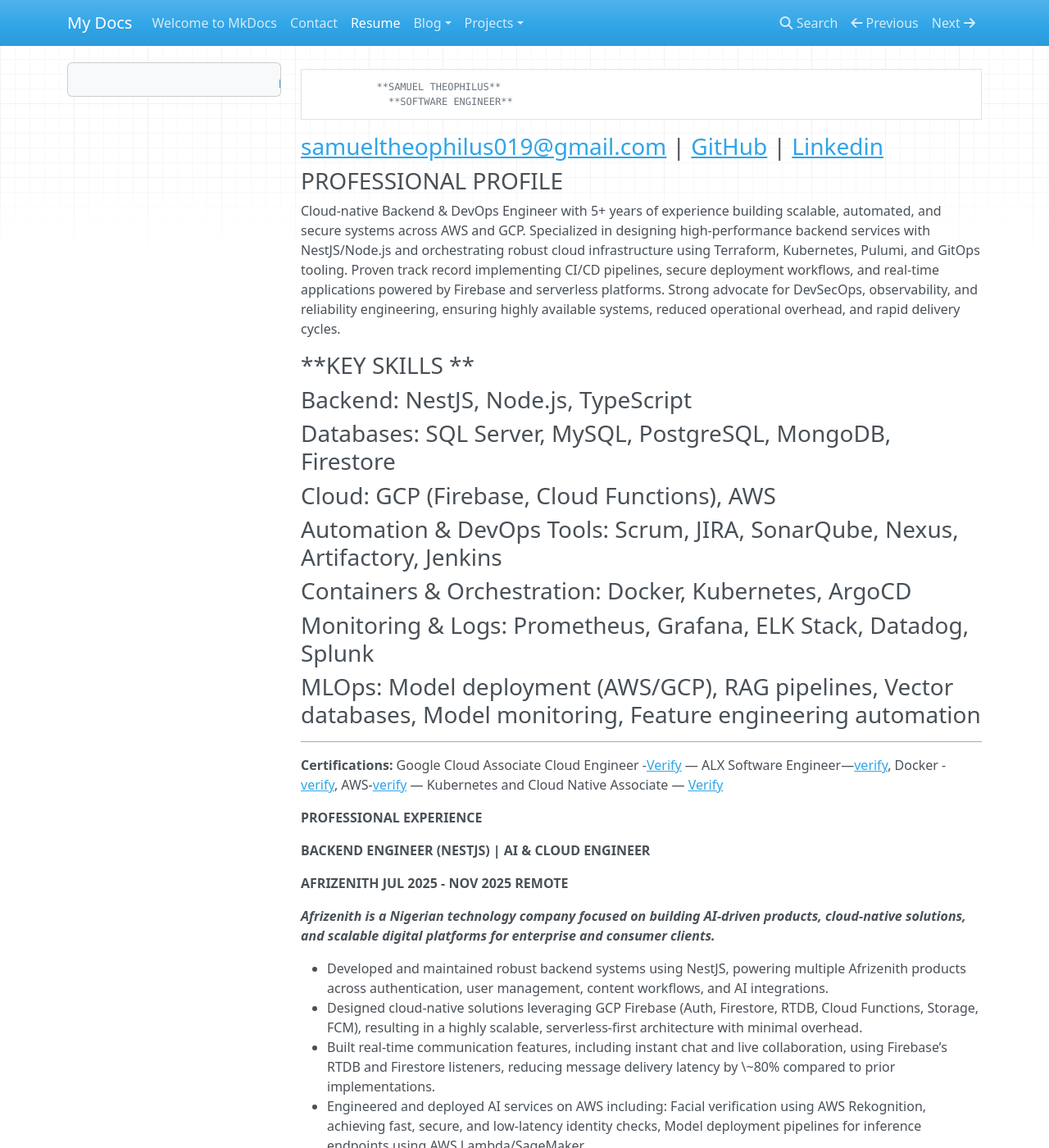
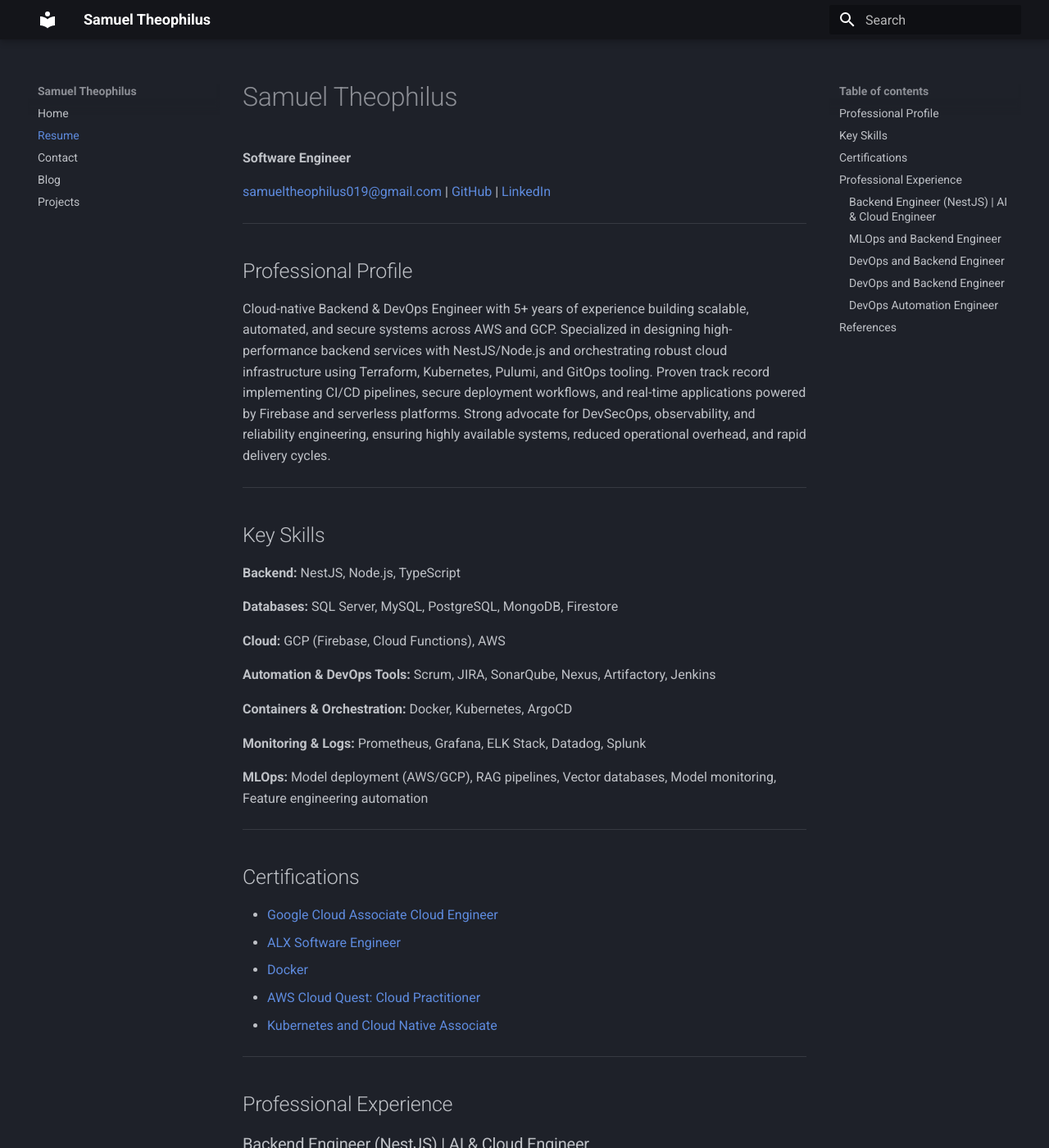
Before and after one commit to afkzoro/portfolio, an MkDocs documentation site: the page built from docs/resume.md, in a window 1280 px wide and 1400 px high. Shown: the whole window at 82% size. Built offline with MkDocs 1.6.1 and Material for MkDocs 9.7.7, drawn with Linux system fonts in a browser that asks for light colours; nearby versions of some CDN libraries; some of the changed text lies outside the part shown.

Commit message:
Revamp portfolio documentation with personal branding, professional profile, and project details

```diff
--- a/docs/resume.md
+++ b/docs/resume.md
@@ -1,42 +1,51 @@
-#
+# Samuel Theophilus
 
-               **SAMUEL THEOPHILUS**
-                 **SOFTWARE ENGINEER**
+**Software Engineer**
 
-###                                                 **[samueltheophilus019@gmail.com](mailto:samueltheophilus019@gmail.com) | [GitHub](https://github.com/afkzoro)  | [Linkedin](https://www.linkedin.com/in/samuel-theophilus/)**
+[samueltheophilus019@gmail.com](mailto:samueltheophilus019@gmail.com) | [GitHub](https://github.com/afkzoro) | [LinkedIn](https://www.linkedin.com/in/samuel-theophilus/)
 
-### **PROFESSIONAL PROFILE**
+---
+
+## Professional Profile
 
 Cloud-native Backend & DevOps Engineer with 5+ years of experience building scalable, automated, and secure systems across AWS and GCP. Specialized in designing high-performance backend services with NestJS/Node.js and orchestrating robust cloud infrastructure using Terraform, Kubernetes, Pulumi, and GitOps tooling. Proven track record implementing CI/CD pipelines, secure deployment workflows, and real-time applications powered by Firebase and serverless platforms. Strong advocate for DevSecOps, observability, and reliability engineering, ensuring highly available systems, reduced operational overhead, and rapid delivery cycles.
 
-### **KEY SKILLS **
+---
 
-### **Backend:** NestJS, Node.js, TypeScript
+## Key Skills
 
-### **Databases:** SQL Server, MySQL, PostgreSQL, MongoDB, Firestore
+**Backend:** NestJS, Node.js, TypeScript
 
-### **Cloud:** GCP (Firebase, Cloud Functions), AWS
+**Databases:** SQL Server, MySQL, PostgreSQL, MongoDB, Firestore
 
-### **Automation & DevOps Tools:** Scrum, JIRA, SonarQube, Nexus, Artifactory, Jenkins
+**Cloud:** GCP (Firebase, Cloud Functions), AWS
 
-### **Containers & Orchestration:** Docker, Kubernetes, ArgoCD
+**Automation & DevOps Tools:** Scrum, JIRA, SonarQube, Nexus, Artifactory, Jenkins
 
-### **Monitoring & Logs:** Prometheus, Grafana, ELK Stack, Datadog, Splunk
+**Containers & Orchestration:** Docker, Kubernetes, ArgoCD
 
-### **MLOps:** Model deployment (AWS/GCP), RAG pipelines, Vector databases, Model monitoring, Feature engineering automation
+**Monitoring & Logs:** Prometheus, Grafana, ELK Stack, Datadog, Splunk
+
+**MLOps:** Model deployment (AWS/GCP), RAG pipelines, Vector databases, Model monitoring, Feature engineering automation
 
 ---
 
-**Certifications:** Google Cloud Associate Cloud Engineer \-[Verify](https://www.credly.com/badges/c3b594c2-c34c-415e-844a-92613d5fd01d/public_url)  — ALX Software Engineer—[verify](https://drive.google.com/file/d/10RCmj4RxNYMTkVTyoPe0o6NqDMBW0Eum/view), Docker \-[verify](https://courses.cognitiveclass.ai/certificates/23c0befc7e28488fa4ed17b7c255b38c), AWS-[verify](https://www.credly.com/badges/aa9e17ba-54fd-4f49-9adf-a8065ecb7080/public_url) — Kubernetes and Cloud Native Associate — [Verify](https://www.credly.com/badges/b78eb4d4-161a-43f6-a08c-ba6eb9455af9/public_url)
+## Certifications
 
+- [Google Cloud Associate Cloud Engineer](https://www.credly.com/badges/c3b594c2-c34c-415e-844a-92613d5fd01d/public_url)
+- [ALX Software Engineer](https://drive.google.com/file/d/10RCmj4RxNYMTkVTyoPe0o6NqDMBW0Eum/view)
+- [Docker](https://courses.cognitiveclass.ai/certificates/23c0befc7e28488fa4ed17b7c255b38c)
+- [AWS Cloud Quest: Cloud Practitioner](https://www.credly.com/badges/aa9e17ba-54fd-4f49-9adf-a8065ecb7080/public_url)
+- [Kubernetes and Cloud Native Associate](https://www.credly.com/badges/b78eb4d4-161a-43f6-a08c-ba6eb9455af9/public_url)
 
-**PROFESSIONAL EXPERIENCE**
+---
 
-**BACKEND ENGINEER (NESTJS) | AI & CLOUD ENGINEER**
+## Professional Experience
 
-**AFRIZENITH	                                                                              JUL 2025 \- NOV 2025                                                    REMOTE**
+### Backend Engineer (NestJS) | AI & Cloud Engineer
+**AFRIZENITH** | Jul 2025 - Nov 2025 | Remote
 
- ***Afrizenith is a Nigerian technology company focused on building AI-driven products, cloud-native solutions, and scalable digital platforms for enterprise and consumer clients.***
+*Afrizenith is a Nigerian technology company focused on building AI-driven products, cloud-native solutions, and scalable digital platforms for enterprise and consumer clients.*
 
 
 * Developed and maintained robust backend systems using NestJS, powering multiple Afrizenith products across authentication, user management, content workflows, and AI integrations.
@@ -67,12 +75,10 @@ Cloud-native Backend & DevOps Engineer with 5+ years of experience building scal
 * Led backend \+ AI troubleshooting efforts, resolving 90% of production incidents within SLA.
 * Championed infrastructure improvements in a fast-paced agile environment, contributing to a 20% boost in platform performance.
 
-**DEVOPS AND BACKEND ENGINEER**
+### DevOps and Backend Engineer
+**DATA FELLOWS AI** | Aug 2024 - Mar 2025 | Remote
 
-**DATA FELLOWS AI                                                                        AUG 2024 \- MAR 2025                                                    REMOTE**
-
- ***Data Fellows AI is a data analytics company that provides tailored, easy-to-use data solutions for small businesses, enabling them to***
- ***make informed decisions and optimize operations without requiring technical expertise.***
+*Data Fellows AI is a data analytics company that provides tailored, easy-to-use data solutions for small businesses, enabling them to make informed decisions and optimize operations without requiring technical expertise.*
 
 
 *  Served as the CEO's primary point of contact, efficiently screening and managing 100+ daily communications
@@ -86,13 +92,10 @@ Cloud-native Backend & DevOps Engineer with 5+ years of experience building scal
 * Mentored junior team members on DevOps tools and practices, fostering skill growth and enhancing overall team productivity.
 * Championed infrastructure improvements in a fast-paced agile environment, contributing to a 20% boost in platform performance.
 
- **DEVOPS AND BACKEND ENGINEER**
+### DevOps and Backend Engineer
+**NANA DELIVERY** | Mar 2023 - Feb 2024 | Remote
 
- **NANA DELIVERY                                                                           MAR 2023 \- FEB 2024                                                         REMOTE**
-
- ***NANA Delivery is a fast-growing Nigerian startup revolutionizing food and grocery logistics by connecting local vendors and consumers***
-
- ***with reliable, tech-driven delivery services. It focuses on bringing convenience and efficiency to underserved cities across Africa.***
+*NANA Delivery is a fast-growing Nigerian startup revolutionizing food and grocery logistics by connecting local vendors and consumers with reliable, tech-driven delivery services. It focuses on bringing convenience and efficiency to underserved cities across Africa.*
 
 * Enhanced backend security by managing secrets and applying vulnerability patches, leading to a 40% reduction in security-related incidents.
 * Designed and deployed scalable RESTful APIs that improved system throughput by 40%, supporting a 60% increase in active user traffic.
@@ -104,10 +107,10 @@ Cloud-native Backend & DevOps Engineer with 5+ years of experience building scal
 * Collaborated closely with frontend and product teams to accelerate feature delivery, contributing to a 25% boost in user engagement.
 * Optimized database queries on PostgreSQL and Redis, improving data retrieval speeds by 50% and enhancing real-time tracking accuracy.
 
-**DEVOPS AUTOMATION ENGINEER**
+### DevOps Automation Engineer
+**LAUNCHPAD KENYA** | Feb 2021 - Feb 2023 | Remote
 
-**LAUNCHPAD KENYA                                                                        FEB 2021 \- FEB 2023                                                       REMOTE**
-***LaunchPad Innovation Campus is a dynamic coworking and event space located in Westlands, Nairobi. It offers a collaborative environment where startups, businesses, professionals, and creatives from diverse backgrounds can connect, grow, and thrive together.***
+*LaunchPad Innovation Campus is a dynamic coworking and event space located in Westlands, Nairobi. It offers a collaborative environment where startups, businesses, professionals, and creatives from diverse backgrounds can connect, grow, and thrive together.*
 
 * Led post-incident analysis and implemented corrective automation, reducing repeat outages by 50% over a 6-month period.
 * Designed and deployed CI/CD pipelines using GitHub Actions and GitLab CI, reducing manual deployments by 85% and enabling daily production pushes.
@@ -122,16 +125,6 @@ Cloud-native Backend & DevOps Engineer with 5+ years of experience building scal
 
 ---
 
-   **EDUCATION**
+## References
 
-   **B.Sc.  Electrical Engineering**
-
-   **Bayero University, Kano—Nigeria**
-
----
-
-  **Reference**
-
-  **Available upon request**
-
-#
+Available upon request
--- a/mkdocs.yml
+++ b/mkdocs.yml
@@ -1 +1,18 @@
-site_name: My Docs
+site_name: Samuel Theophilus
+
+theme:
+  name: material
+  palette:
+    scheme: slate
+    primary: black
+    accent: deep orange
+  font:
+    text: Roboto
+    code: Roboto Mono
+
+nav:
+  - Home: index.md
+  - Resume: resume.md
+  - Contact: contact.md
+  - Blog: blog/index.md
+  - Projects: projects/index.md
```
Also changed, not shown: other parts of docs/resume.md (+3 -4 lines), docs/index.md (+17 -12 lines).
